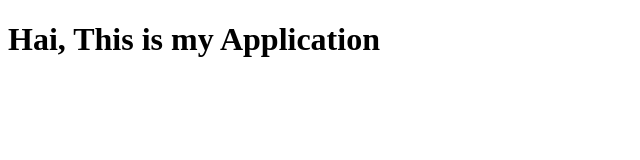
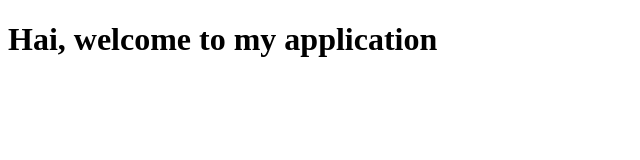
Before and after one commit to nafshan85/tomcatapp, a plain HTML site: page index.html in a window 1280 px wide. Shown: the whole page, without its empty margins (0-640 px from the left). Drawn offline with Linux system fonts and the light colour scheme.

Commit message:
Update index.html

```diff
--- a/index.html
+++ b/index.html
@@ -5,7 +5,7 @@
         <meta http-equiv="Content-Type" content="text/html; charset=UTF-8">
     </head>
     <body>
-<h1> Hai, This is my Application </h1>
+<h1> Hai, welcome to my application </h1>
 
     </body>
 </html>
```
